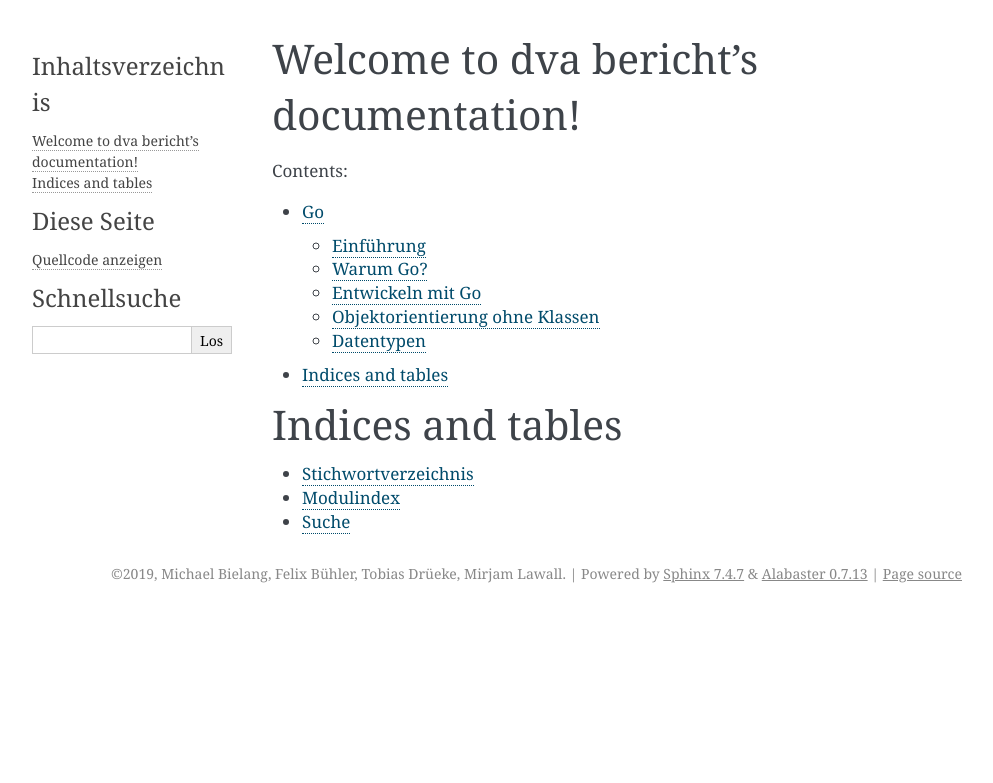
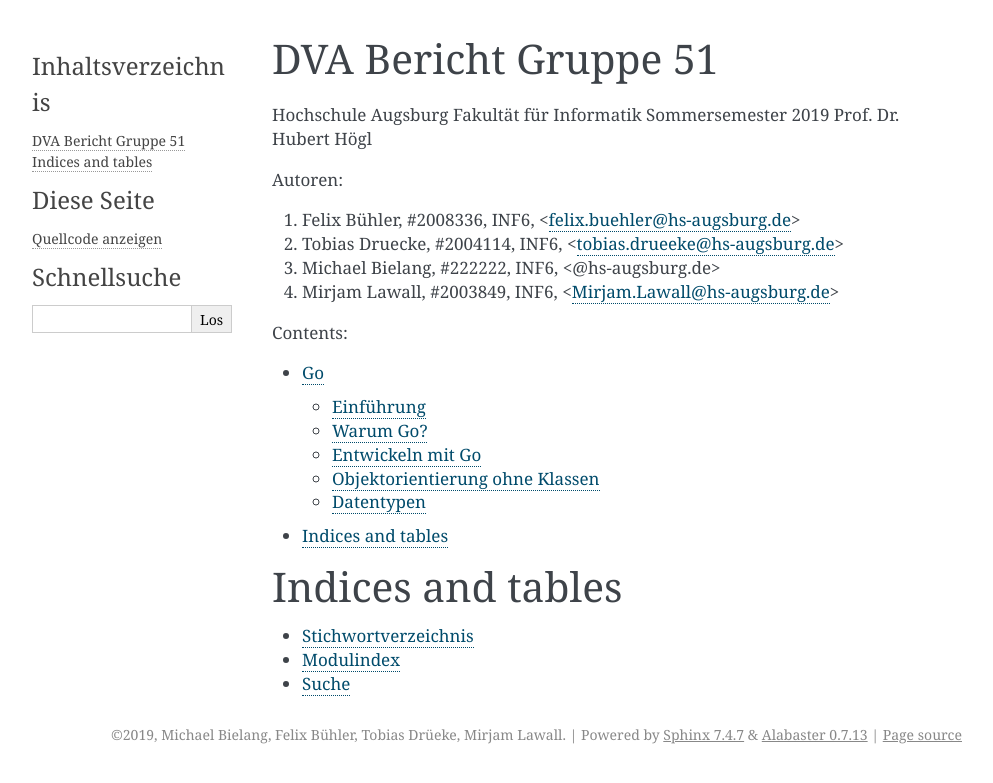
Before and after one commit to michaelBielang/universityProject-from_all_a_bit, a Sphinx documentation site: the page built from source/index.rst, in a window 1280 px wide. Shown: the top 783 px of the page, without its empty margins (148-1141 px from the left). Built offline with Sphinx 7.4.7, drawn with Linux system fonts in a browser that asks for light colours.

Commit message:
Update index.rst

```diff
--- a/source/index.rst
+++ b/source/index.rst
@@ -3,8 +3,21 @@
    You can adapt this file completely to your liking, but it should at least
    contain the root `toctree` directive.
 
-Welcome to dva bericht's documentation!
+DVA Bericht Gruppe 51
 =======================================
+
+Hochschule Augsburg
+Fakultät für Informatik
+Sommersemester 2019
+Prof. Dr. Hubert Högl \
+
+Autoren:
+
+1. Felix Bühler, #2008336, INF6, <felix.buehler@hs-augsburg.de>
+2. Tobias Druecke, #2004114, INF6, <tobias.drueeke@hs-augsburg.de>
+3. Michael Bielang, #222222, INF6, <@hs-augsburg.de>
+4. Mirjam Lawall, #2003849, INF6, <Mirjam.Lawall@hs-augsburg.de>
+
 
 .. toctree::
    :maxdepth: 2
```
